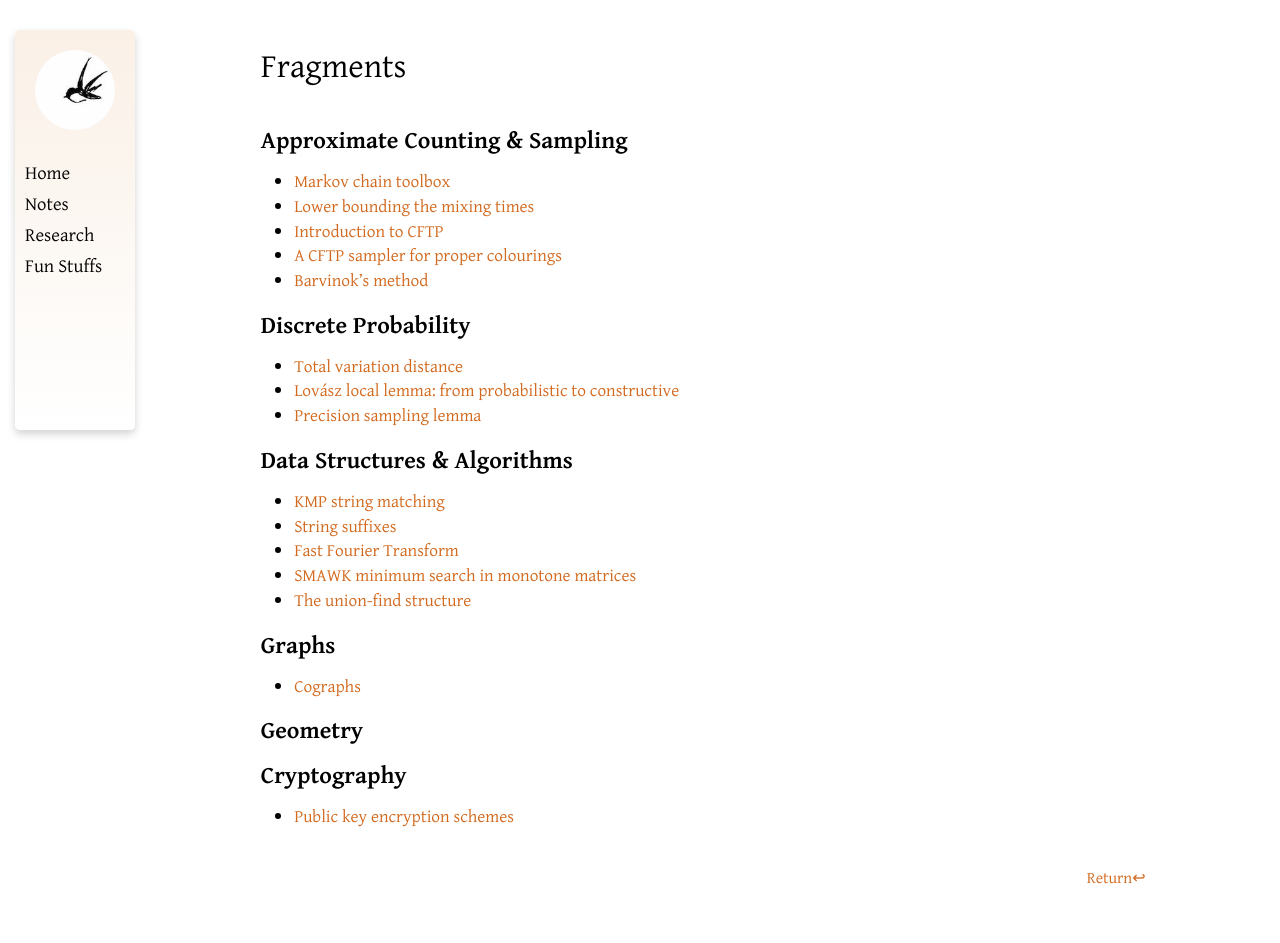
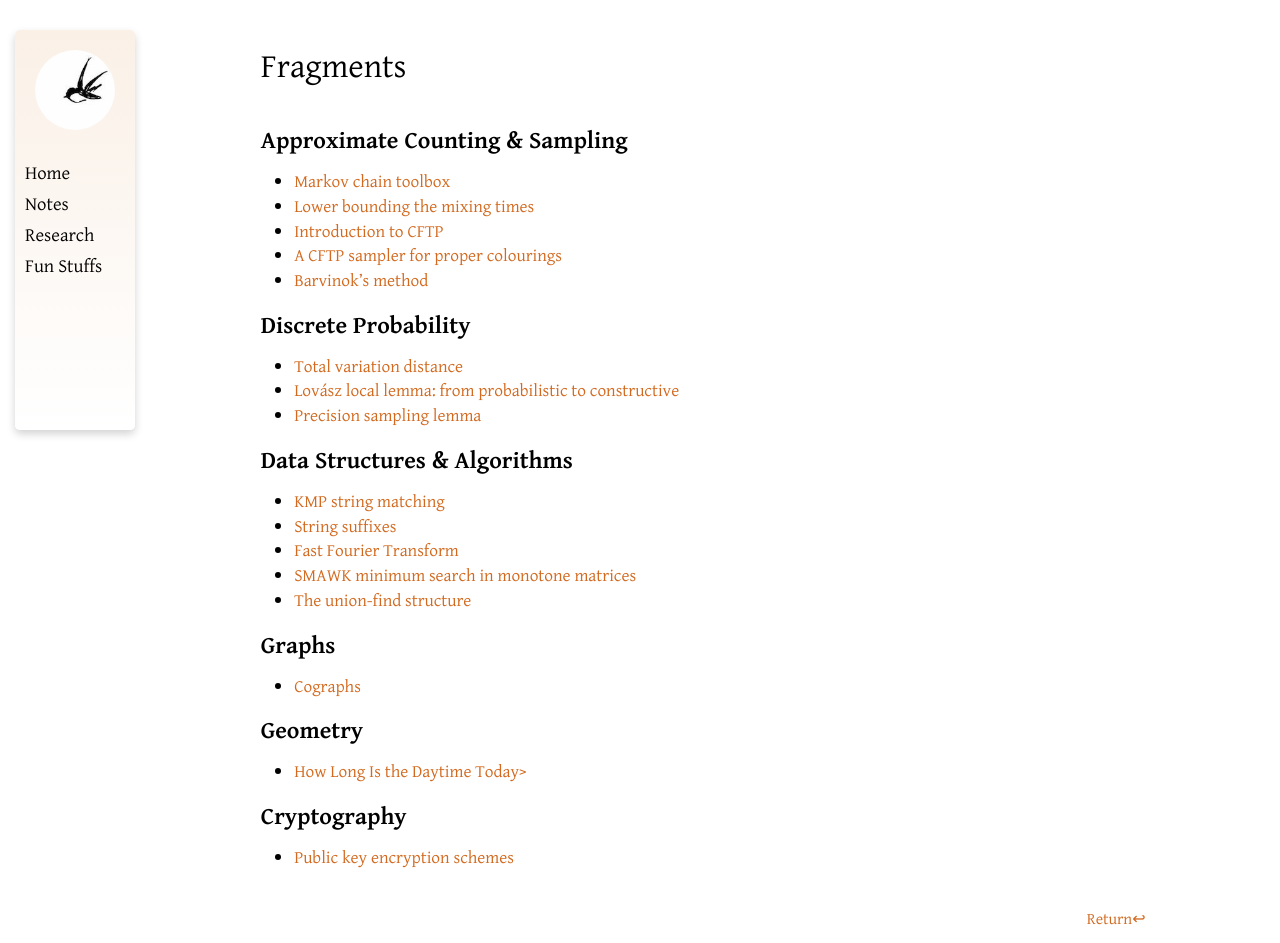
Before and after one commit to YanhengWang/yanhengwang.github.io, a Jekyll site: the page built from notes/fragments/index.md, in a window 1280 px wide. Built offline with Jekyll 4.4.1, drawn with Linux system fonts in a browser that asks for light colours; before the commit the page ends 902 px from its top, so only the background shows below that.

Commit message:
Update index

```diff
--- a/notes/fragments/index.md
+++ b/notes/fragments/index.md
@@ -32,7 +32,7 @@ about: "Short expositions on various topics. Fit for a rainy afternoon."
 
 # Geometry
 
-
+- [How Long Is the Daytime Today>](./daytime.html)
 
 # Cryptography
 
```
